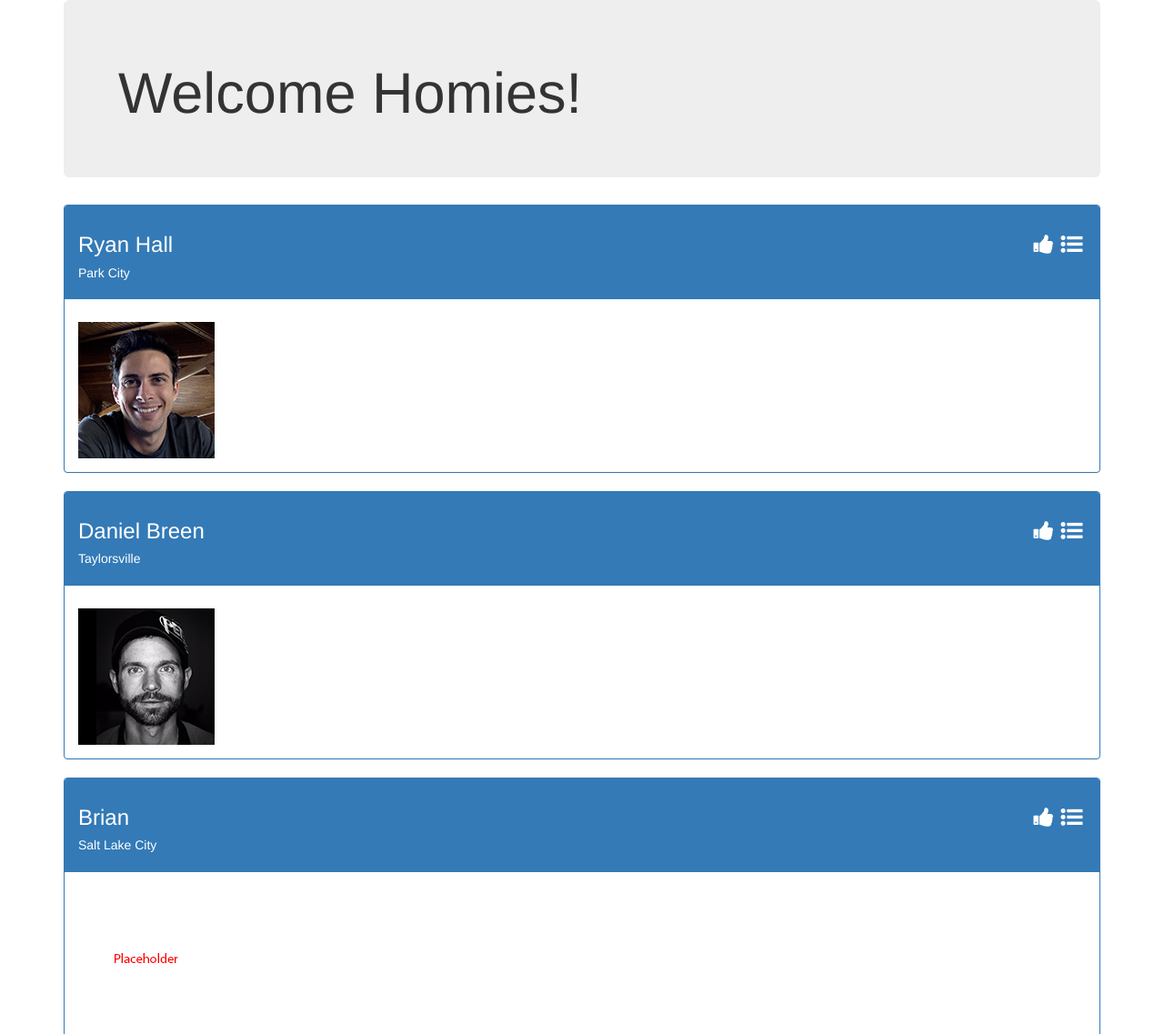
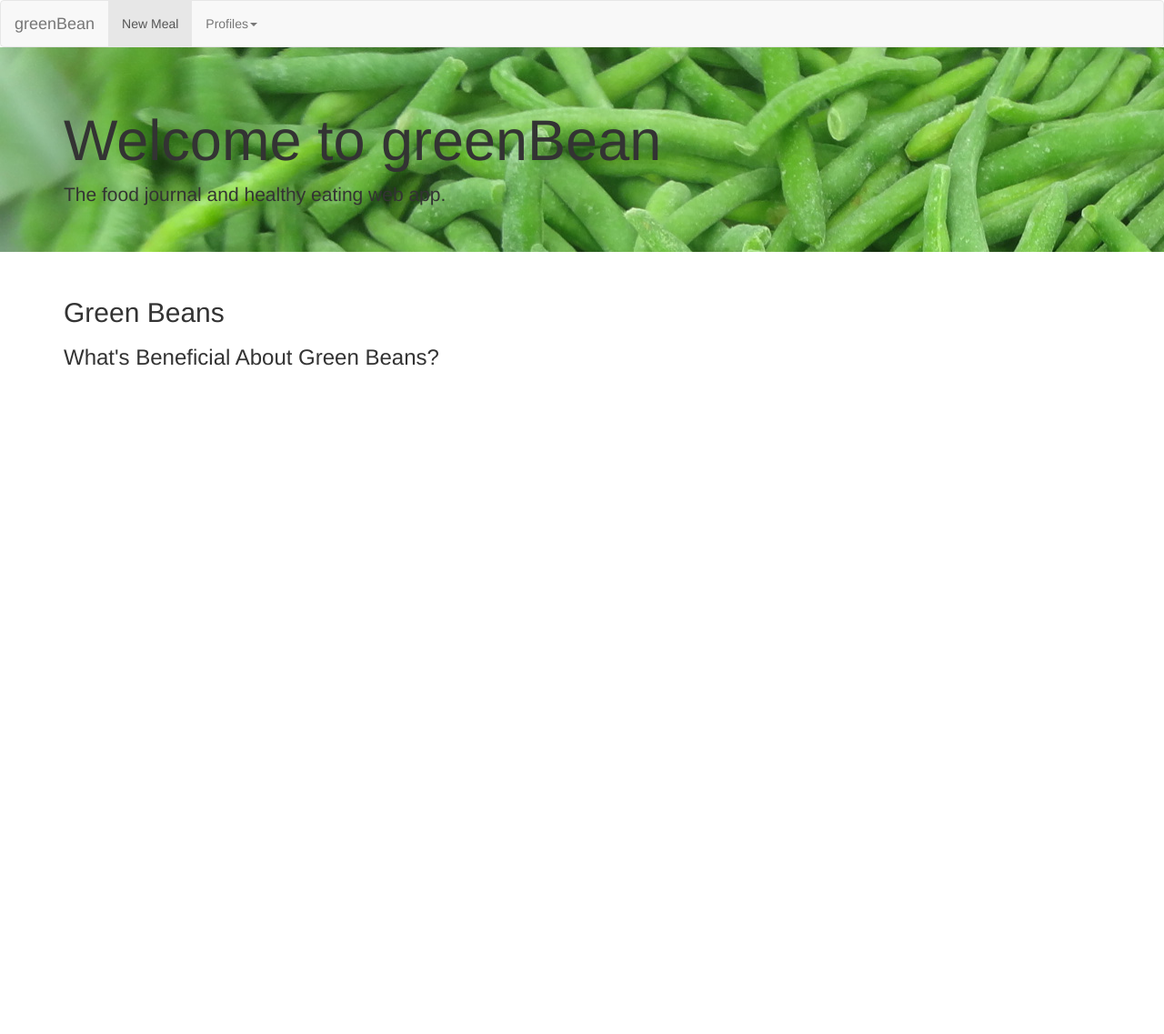
Before and after one commit to BrianRod/Hackathon1, a website: page index.html in a window 1280 px wide. Shown: the top 1137 px of the page at 91% size. After the commit the page ends 800 px from the top, so only its background shows below. Drawn offline with nearby package versions, Linux system fonts and the light colour scheme.

Commit message:
adds navbar and articles

```diff
--- a/app.js
+++ b/app.js
@@ -19,8 +19,25 @@ $scope.team = [
 
 }];
 
+$scope.activeUserFn = function(user) {
+	$scope.activeUser = user;
+	console.log($scope.activeUser);
+	};
 
 
-
+$scope.articles = [
+{
+	title: "Green Beans",
+	sub: "What's Beneficial About Green Beans?",
+	sections: [
+	{
+		header: "Nutritional breakdown of green beans",
+		content: "According to the USDA National Nutrient Database, one cup of fresh green beans (about 100 grams) contains 31 calories, 0 grams of fat, 7 grams of carbohydrate, 3 grams of fiber, 3 grams of sugar and 2 grams of protein. Green beans are a rich source of vitamins A, C and K and also contain folate, thiamin, riboflavin, iron, magnesium and potassium."
+	},
+	{
+		header: "Possible health benefits of consuming green beans",
+		content: "Consuming fruits and vegetables of all kinds has long been associated with a reduced risk of many adverse health conditions. Many studies have suggested that increasing consumption of plant foods like green beans decreases the risk of obesity, diabetes, heart disease and overall mortality while promoting a healthy complexion, increased energy and overall lower weight."
+	}]
+}];
 
 }]);
--- a/index.html
+++ b/index.html
@@ -1,44 +1,74 @@
-<!DOCTYPE html>
+<!DOCTY11PE html>
 <html lang="en" ng-app='FoodJournal'>
 <head>
 	<link rel="stylesheet" href="bower_components/angular/angular-csp.css">
+
+<!-- navbar dependencies -->
+	<script type="text/javascript" src=" http://ajax.aspnetcdn.com/ajax/jQuery/jquery-1.8.1.min.js"></script>
+	<script src="bower_components/bootstrap/js/collapse.js"></script>
+	<script src="bower_components/bootstrap/js/dropdown.js"></script>
+	<script src="bower_components/bootstrap/js/transition.js"></script>
+<!-- end navbar dependencies -->
+
 	<link rel="stylesheet" href="bower_components/bootstrap/dist/css/bootstrap.css">
 	<link rel="stylesheet" href="bower_components/font-awesome/css/font-awesome.css">
+	<link rel="stylesheet" href="main.css">
 
 	<meta charset="UTF-8">
-	<title>Hackathon</title>
+	<title>greenBean</title>
 </head>
 <body ng-controller='MainController'>
 
-	<div class="container">
-		<div class="jumbotron">
-			<h1>Welcome Homies!</h1>
-		</div>
 
-	<div class="panel panel-primary" ng-repeat="person in team">
-		<div class="panel-heading">
-			<p>
-				<h3>
-					{{ person.name }}
-					<i class="fa fa-sm fa-list-ul fa-fw" style="float: right; cursor: pointer" ng-click=""></i>
-					<i class="fa fa-sm fa-thumbs-up fa-fw" style="float: right; cursor: pointer" ng-click=""></i>
-				</h3>
-				<h5>
-					{{ person.hometown }}
-				</h5>
-			</p>
-		</div>
+<!-- begin navbar -->
+<nav class="navbar navbar-default">
+  <div class="container-fluid">
+    <!-- Brand and toggle get grouped for better mobile display -->
+    <div class="navbar-header">
+      <button type="button" class="navbar-toggle collapsed" data-toggle="collapse" data-target="#bs-example-navbar-collapse-1" aria-expanded="false">
+        <span class="sr-only">Toggle navigation</span>
+        <span class="icon-bar"></span>
+        <span class="icon-bar"></span>
+        <span class="icon-bar"></span>
+      </button>
+      <a class="navbar-brand" href="#">greenBean</a>
+    </div>
 
-		<div class="panel-body">
-			<p>
+    <!-- Collect the nav links, forms, and other content for toggling -->
+    <div class="collapse navbar-collapse" id="bs-example-navbar-collapse-1">
+      <ul class="nav navbar-nav">
+        <li class="active"><a href="#">New Meal <span class="sr-only">(current)</span></a></li>
+        <li class="dropdown">
+          <a href="#" class="dropdown-toggle" data-toggle="dropdown" role="button" aria-haspopup="true" aria-expanded="false">Profiles<span class="caret"></span></a>
+          <ul class="dropdown-menu">
+            <li class="dropdown" ng-repeat="person in team">
+            	<a href="#" ng-click="activeUserFn(person.name)"><img src="{{person.avatar}}">&nbsp {{person.name}}</a></li>
+          </ul>
+        </li>
+      </ul>
+    </div><!-- /.navbar-collapse -->
+  </div><!-- /.container-fluid -->
+</nav>
+<!-- end navbar -->
 
-			</p>
-			<img src="{{ person.avatar }}" alt="NA">
-		</div>
-	</div>
+<!-- hd image -->
+<div class="jumbotron">
+   <div class="container">
+      <h1>Welcome to greenBean</h1>
+      <p>The food journal and healthy eating web app.</p>
+   </div>
+</div>
+<!-- end hd image -->
+<div class="main-content">
+	<div class="container" ng-repeat="article in articles">
+    <h2>{{article.title}}</h2>
+    <h3>{{article.sub}}</h3>
+      <div ng-repeat ="section in articles.sections"><h4>{{sections.header}}</h4>
+  </div>
+</div>
 
-	</div>
 	<script src="bower_components/angular/angular.js"></script>
+
 	<script src="app.js"></script>
 </body>
 </html>
--- /dev/null
+++ b/main.css
@@ -0,0 +1,7 @@
+.navbar {
+	margin-bottom: 0;
+}
+
+.profile {
+	display: inline-block;
+}
```
Also changed, not shown: bower_components/bootstrap/dist/css/bootstrap.css, images/jumbotronbg.JPG (added).
